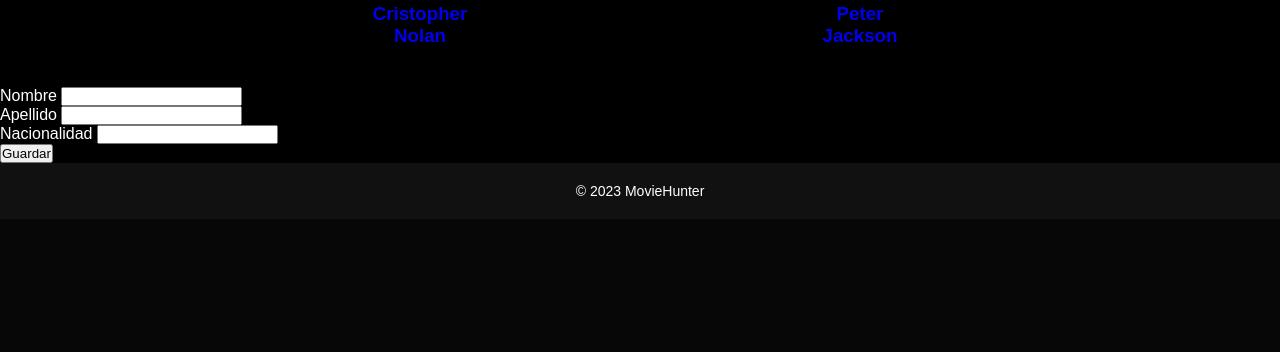
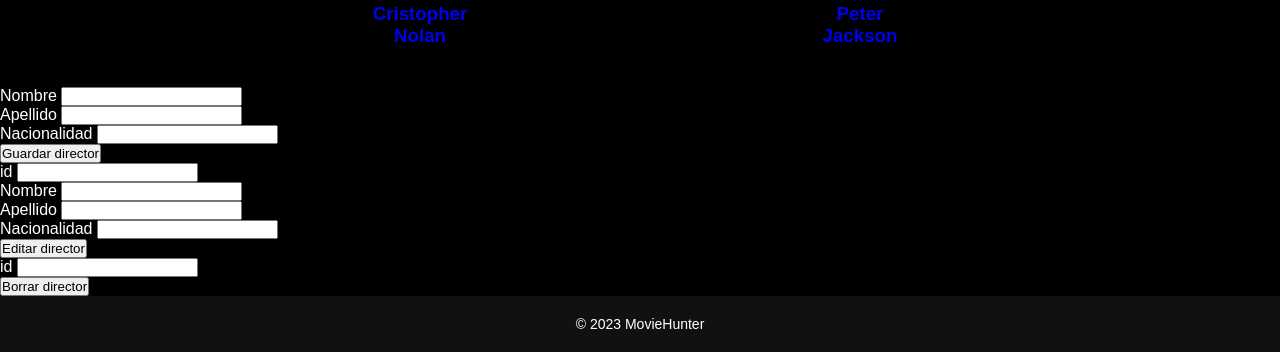
Before and after one commit to JS-Wagner/trabajoWeb2, a PHP site: a page that uses router.php in a window 1280 px wide. Shown: the part 1591-1943 px from the top of the page. Before the commit the page ends 1787 px from the top, so only its background shows below. Run offline with PHP 8.4, Linux system fonts and the light colour scheme; the visitor is signed in with stand-in values (Sample User, id 1); data comes from the database, SQL or seed files in the repository.

Commit message:
Implementada baja y modificacion de categorías
Se implemento la baja y modificación de directores y se añadieron las rutas a la tabla de ruteo, todo funcional.

```diff
--- a/controladores/DirectorController.php
+++ b/controladores/DirectorController.php
@@ -45,21 +45,45 @@ class DirectorController
 
         $id = $this->directorModel->insertarDirector($nombre, $apellido, $nacionalidad);
         if ($id) {
-            header('Location: ' . BASE_URL);
+            header('Location: ' . BASE_URL . '/directores');
         } else {
             $this->directorView->showError("Error al insertar la tarea");
         }
     }
 
-    function removerDirector($id)
+    function removerDirector()
     {
+        // verifico logueado
+        AuthHelper::verify();
+        // obtengo los datos del usuario
+        $id = $_POST['id'];
+
+        // validaciones
+        if (empty($id)) {
+            $this->directorView->showError("Debe completar todos los campos");
+            return;
+        }
+
         $this->directorModel->borrarDirector($id);
-        header('Location: ' . BASE_URL);
+        header('Location: ' . BASE_URL . '/directores');
     }
 
-    //function modificarDirector($id)
-    //{
-    //    $this->directorModel->modificarDirector($id); //NO IMPLEMENTADO
-    //    header('Location: ' . BASE_URL);
-    //}
+    function modificarDirector()
+    {
+        // verifico logueado
+        AuthHelper::verify();
+        // obtengo los datos del usuario
+        $id = $_POST['id'];
+        $nombre = $_POST['nombre'];
+        $apellido = $_POST['apellido'];
+        $nacionalidad = $_POST['nacionalidad'];
+
+        // validaciones
+        if (empty($id) || empty($nombre) || empty($apellido) || empty($nacionalidad)) {
+            $this->directorView->showError("Debe completar todos los campos");
+            return;
+        }
+        $this->directorModel->modificarDirector($id, $nombre, $apellido, $nacionalidad);
+        header('Location: ' . BASE_URL . '/directores');
+    }
 }
--- a/modelos/DirectorModel.php
+++ b/modelos/DirectorModel.php
@@ -49,7 +49,8 @@ class DirectorModel
         return array(); // Si no se proporciona un director_id válido, retorna un arreglo vacío.
     }
 
-    public function insertarDirector($nombre, $apellido, $nacionalidad){
+    public function insertarDirector($nombre, $apellido, $nacionalidad)
+    {
         $db = $this->connectToDatabase();
         $query = $db->prepare('INSERT INTO director (Nombre, Apellido, Nacionalidad) VALUES(?,?,?)');
         $query->execute([$nombre, $apellido, $nacionalidad]);
@@ -64,10 +65,10 @@ class DirectorModel
         $query->execute([$id]);
     }
 
-  //  function modificarDirector($id) {
-  //      $db = $this->connectToDatabase();
-  //      $query = $db->prepare('UPDATE director SET Nombre = 1 WHERE id = ?'); ////NO IMPLEMENTADO
-  //      $query->execute([$id]);
-  //  }
-
+    function modificarDirector($id, $nombre, $apellido, $nacionalidad)
+    {
+        $db = $this->connectToDatabase();
+        $query = $db->prepare('UPDATE director SET Nombre = ?, Apellido = ?, Nacionalidad = ? WHERE director_id = ?');
+        $query->execute([$nombre, $apellido, $nacionalidad, $id]);
+    }
 }
--- a/router.php
+++ b/router.php
@@ -18,14 +18,16 @@ if (!empty($_GET['action'])) {
 **      /home               =>     showHome(); //FALTA IMPLEMENTAR
 **      /about/:director    =>     showAbout(:dev); //FALTA IMPLEMENTAR
 **      /buscar/:genero     =>     showMoviesByGenres(:genero);
-**      /??????             =>     showError404();
 **      /login ->           =>     authContoller->showLogin();
 **      /logout ->          =>     authContoller->logout();
 **      /auth               =>     authContoller->auth();   // toma los datos del post y autentica al usuario
-**      /agregar            =>     DirectorController->addDirector();
-**      /eliminar/:ID       =>     DirectorController->removerDirector($id);
+**      /agregardirector    =>     DirectorController->addDirector();
+**      /eliminardirector   =>     DirectorController->removerDirector();
+**      /modificardirector  =>     DirecotrController->modificarDirector();
 
 
+
+**      /??????             =>     showError404();
 */
 
 // parsea la accion Ej: about/juan --> ['about', 'juan']
@@ -89,13 +91,20 @@ switch ($params[0]) {
         $controller = new AuthController();
         $controller->logout();
         break;
-    case 'agregar':
+    case 'agregardirector':
         $controller = new DirectorController();
         $controller->addDirector();
+        $controller->showDirectors();
         break;
-    case 'eliminar':
+    case 'eliminardirector':
         $controller = new DirectorController();
-        $controller->removerDirector($params[1]);
+        $controller->removerDirector();
+        $controller->showDirectors();
+        break;
+    case 'modificardirector':
+        $controller = new DirectorController();
+        $controller->modificarDirector();
+        $controller->showDirectors();
         break;
     default:
         // Cargar la vista de error 404
--- a/templates/AddDirectorTemplate.phtml
+++ b/templates/AddDirectorTemplate.phtml
@@ -9,7 +9,7 @@
 <body>
     <?php require_once 'Header.phtml'; ?>
     <!-- Form de alta de directores -->
-    <form action="agregar" method="POST">
+    <form action="agregardirector" method="POST">
         <div>
             <div>
                 <div class="form-group">
@@ -32,7 +32,54 @@
                 </div>
             </div>
 
-            <button type="submit" class="btn btn-primary mt-2">Guardar</button>
+            <button type="submit" class="btn btn-primary mt-2">Guardar director</button>
+        </div>
+    </form>
+    <form action="modificardirector" method="POST">
+        <div>
+
+            <div>
+                <div class="form-group">
+                    <label>id</label>
+                    <input required name="id" type="number" class="form-control">
+                </div>
+            </div>
+
+            <div>
+                <div class="form-group">
+                    <label>Nombre</label>
+                    <input required name="nombre" type="text" class="form-control">
+                </div>
+            </div>
+
+            <div>
+                <div class="form-group">
+                    <label>Apellido</label>
+                    <input required name="apellido" type="text" class="form-control">
+                </div>
+            </div>
+
+            <div>
+                <div class="form-group">
+                    <label>Nacionalidad</label>
+                    <input required name="nacionalidad" type="text" class="form-control">
+                </div>
+            </div>
+
+            <button type="submit" class="btn btn-primary mt-2">Editar director</button>
+        </div>
+    </form>
+
+    <form action="eliminardirector" method="POST">
+        <div>
+            <div>
+                <div class="form-group">
+                    <label>id</label>
+                    <input required name="id" type="number" class="form-control">
+                </div>
+            </div>
+            <button type="submit" class="btn btn-primary mt-2">Borrar director</button>
+        </div>
     </form>
     <?php require_once 'Footer.phtml'; ?>
 </body>
```
